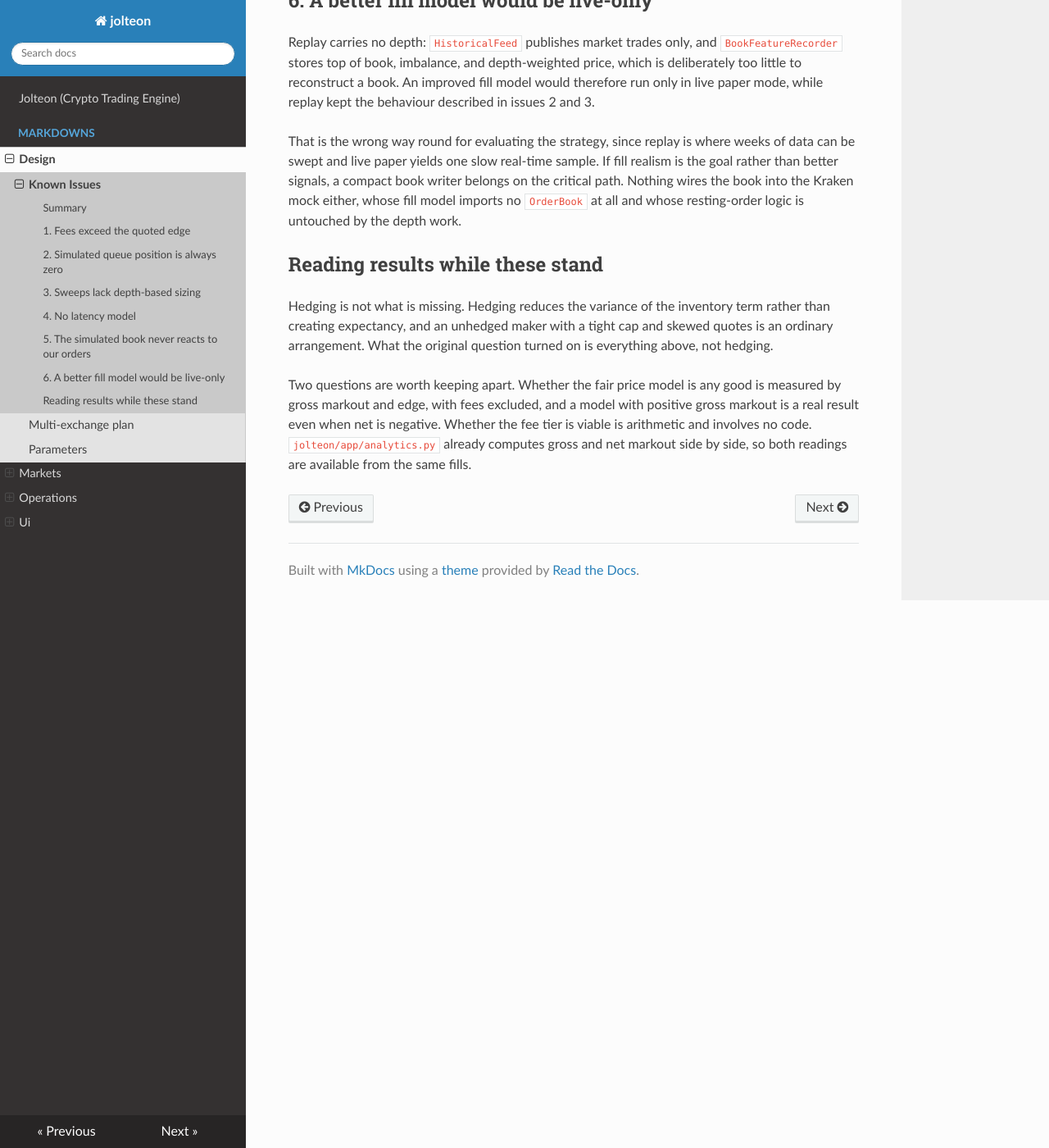
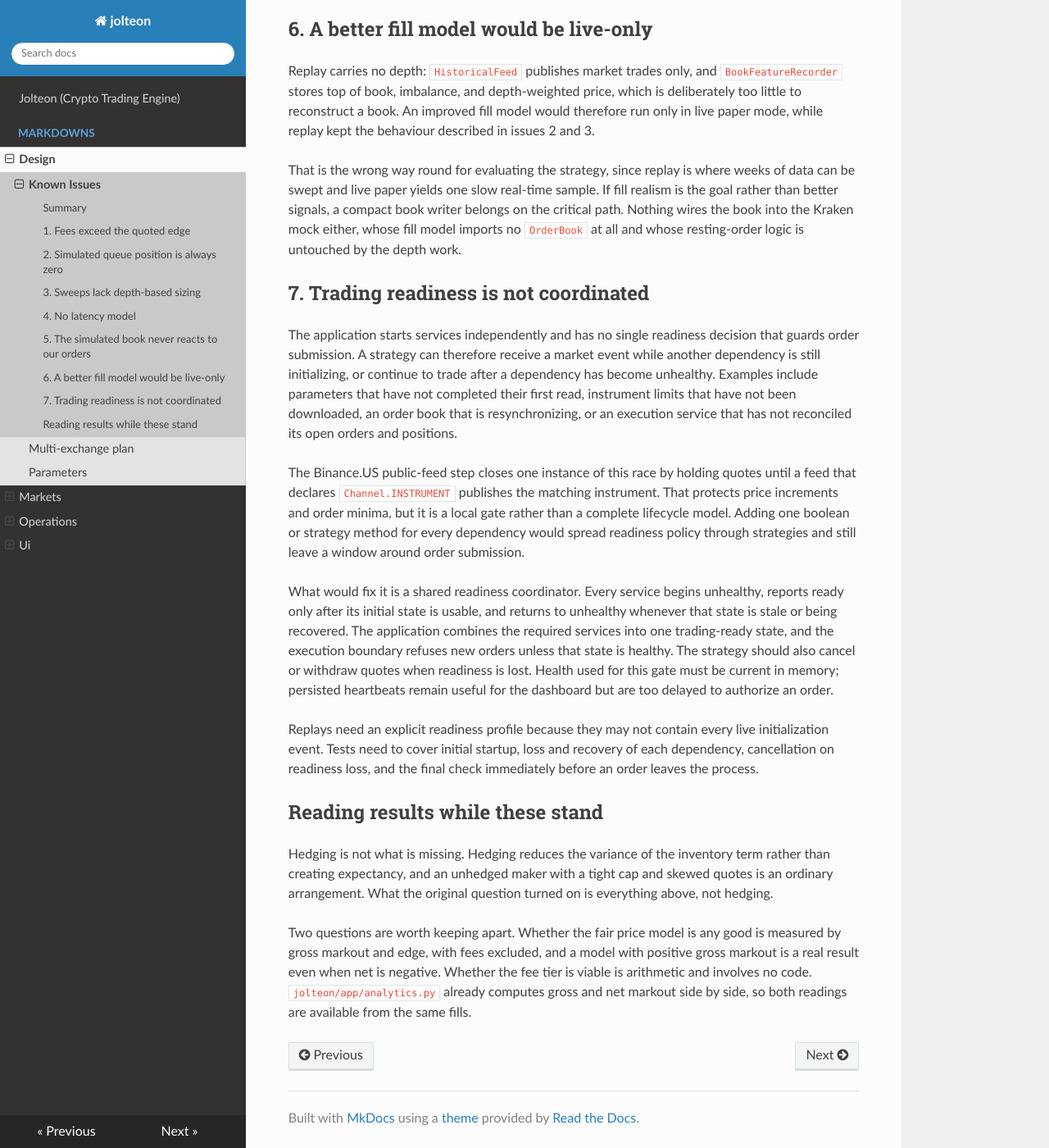
Before and after one commit to zhanghaowx/crypto-trading-engine, an MkDocs documentation site: the page built from docs/markdowns/design/known-issues.md, in a window 1280 px wide and 1400 px high, scrolled down 3342 px. Shown: the whole window at 82% size. Built offline with MkDocs 1.6.1, drawn with Linux system fonts in a browser that asks for light colours; nearby versions of some CDN libraries; some of the changed text lies outside the part shown.

Commit message:
docs: plan coordinated trading readiness

```diff
--- a/docs/markdowns/design/known-issues.md
+++ b/docs/markdowns/design/known-issues.md
@@ -31,6 +31,7 @@ starts from rather than the only values it can hold. See
 | 4 | No latency model | Queue position optimistic |
 | 5 | Simulated book never reacts to our orders | Inherent to replay |
 | 6 | A better fill model would be live-only | Cannot be backtested |
+| 7 | Trading readiness is not coordinated | Orders can escape while a dependency starts or fails |
 
 ## 1. Fees exceed the quoted edge
 
@@ -162,6 +163,37 @@ book writer belongs on the critical path. Nothing wires the book into the
 Kraken mock either, whose fill model imports no `OrderBook` at all and
 whose resting-order logic is untouched by the depth work.
 
+## 7. Trading readiness is not coordinated
+
+The application starts services independently and has no single readiness
+decision that guards order submission. A strategy can therefore receive a
+market event while another dependency is still initializing, or continue to
+trade after a dependency has become unhealthy. Examples include parameters
+that have not completed their first read, instrument limits that have not been
+downloaded, an order book that is resynchronizing, or an execution service
+that has not reconciled its open orders and positions.
+
+The Binance.US public-feed step closes one instance of this race by holding
+quotes until a feed that declares `Channel.INSTRUMENT` publishes the matching
+instrument. That protects price increments and order minima, but it is a local
+gate rather than a complete lifecycle model. Adding one boolean or strategy
+method for every dependency would spread readiness policy through strategies
+and still leave a window around order submission.
+
+What would fix it is a shared readiness coordinator. Every service begins
+unhealthy, reports ready only after its initial state is usable, and returns to
+unhealthy whenever that state is stale or being recovered. The application
+combines the required services into one trading-ready state, and the execution
+boundary refuses new orders unless that state is healthy. The strategy should
+also cancel or withdraw quotes when readiness is lost. Health used for this
+gate must be current in memory; persisted heartbeats remain useful for the
+dashboard but are too delayed to authorize an order.
+
+Replays need an explicit readiness profile because they may not contain every
+live initialization event. Tests need to cover initial startup, loss and
+recovery of each dependency, cancellation on readiness loss, and the final
+check immediately before an order leaves the process.
+
 ## Reading results while these stand
 
 Hedging is not what is missing. Hedging reduces the variance of the
```
Also changed, not shown: docs/markdowns/design/multi-exchange-plan.md (+17 -4 lines).
